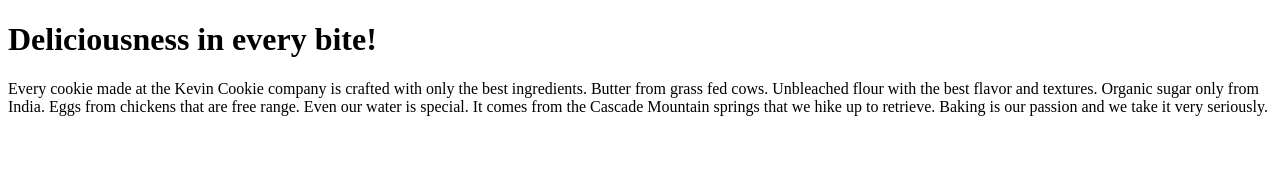
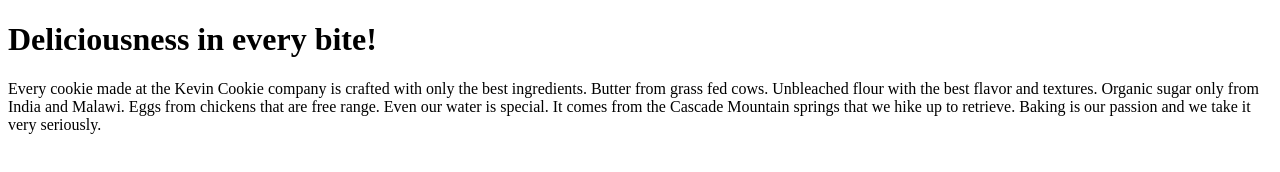
Before and after one commit to MarlonBiks/cookies, a plain HTML site: page index.htm in a window 1280 px wide. Drawn offline with Linux system fonts and the light colour scheme.

Commit message:
Update index.htm

```diff
--- a/index.htm
+++ b/index.htm
@@ -3,7 +3,7 @@
 <body>
 
 <h1>Deliciousness in every bite!</h1>
-<p>Every cookie made at the Kevin Cookie company is crafted with only the best ingredients. Butter from grass fed cows. Unbleached flour with the best flavor and textures. Organic sugar only from India. Eggs from chickens that are free range. Even our water is special. It comes from the Cascade Mountain springs that we hike up to retrieve. Baking is our passion and we take it very seriously.</p>
+<p>Every cookie made at the Kevin Cookie company is crafted with only the best ingredients. Butter from grass fed cows. Unbleached flour with the best flavor and textures. Organic sugar only from India and Malawi. Eggs from chickens that are free range. Even our water is special. It comes from the Cascade Mountain springs that we hike up to retrieve. Baking is our passion and we take it very seriously.</p>
 
 
 </body>
```
